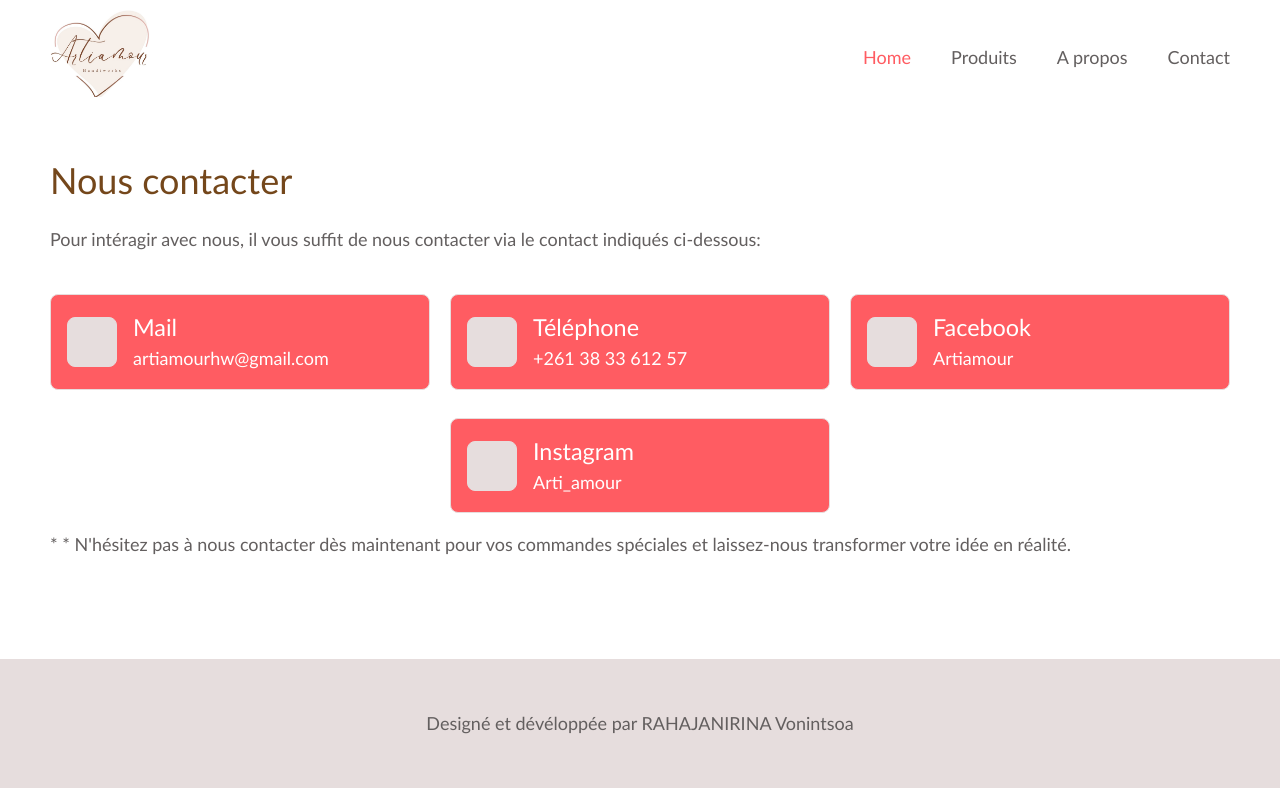
After one commit to manda07tsou/artiamour, a Symfony app: template templates/contact/index.html.twig in a window 1280 px wide. The commit adds this page. Run offline with Twig, Linux system fonts and the light colour scheme; the template is opened without the code that fills it, so the values that code supplies are empty; style sheets or scripts are compiled from the project's sources; some libraries are stand-ins or nearby versions.

Commit message:
mise en place de page de contact et apropos frontOffice

```diff
--- a/templates/base.html.twig
+++ b/templates/base.html.twig
@@ -23,10 +23,10 @@
             </div>
 
             <nav class="nav">
-                <a href="{{ path("app_home") }}" class="nav-item active">Home</a>
-                <a href="{{ path("app_product") }}" class="nav-item">Produits</a>
-                <a href="?mod=about" class="nav-item">A propos</a>
-                <a href="?mod=contact" class="nav-item">Contact</a>
+                <a href="{{ path("app_home")}}" class="nav-item active">Home</a>
+                <a href="{{ path("app_product")}}" class="nav-item">Produits</a>
+                <a href="{{ path("app_about")}}" class="nav-item">A propos</a>
+                <a href="{{ path("app_contact")}}" class="nav-item">Contact</a>
             </nav>
         </header>
 
--- /dev/null
+++ b/templates/contact/index.html.twig
@@ -0,0 +1,43 @@
+{% extends 'base.html.twig' %}
+
+{% block title %}Hello ContactController!{% endblock %}
+
+{% block body %}
+    <div class="container mt-5">
+        <div class="section-title text-left">Nous contacter</div>
+        <p class="mb-5">
+        Pour intéragir avec nous, il vous suffit de nous contacter via le contact indiqués ci-dessous:
+        </p>
+        <div class="contact-box">
+            <div class="contact">
+                <i class="far fa-envelope"></i>
+                <div>
+                    <h6>Mail</h6>
+                    <span>artiamourhw@gmail.com</span>
+                </div>
+            </div>
+            <div class="contact">
+                <i class="fas fa-phone"></i>
+                <div>
+                    <h6>Téléphone</h6>
+                    <span>+261 38 33 612 57</span>
+                </div>
+            </div>
+            <div class="contact">
+                <i class="fab fa-facebook-f"></i>
+                <div>
+                    <h6>Facebook</h6>
+                    <span>Artiamour</span>
+                </div>
+            </div>
+            <div class="contact">
+                <i class="fab fa-instagram"></i>
+                <div>
+                    <h6>Instagram</h6>
+                    <span>Arti_amour</span>
+                </div>
+            </div>
+        </div>
+        <p>* * N'hésitez pas à nous contacter dès maintenant pour vos commandes spéciales et laissez-nous transformer votre idée en réalité.</p>
+    </div>
+{% endblock %}
```
Also changed, not shown: src/Controller/AboutController.php (added, +18 -0 lines), src/Controller/ContactController.php (added, +18 -0 lines), templates/about/index.html.twig (added, +40 -0 lines).
